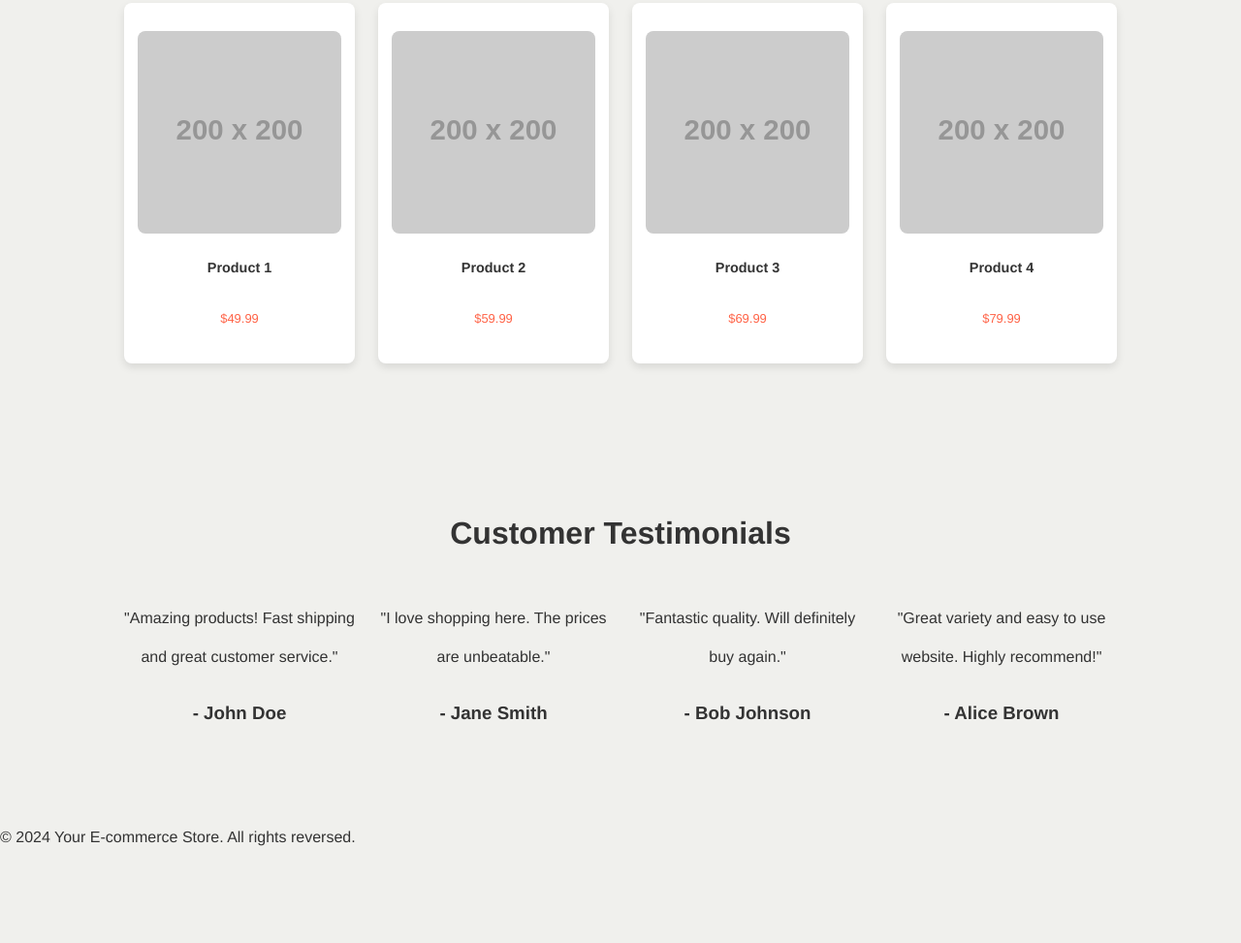
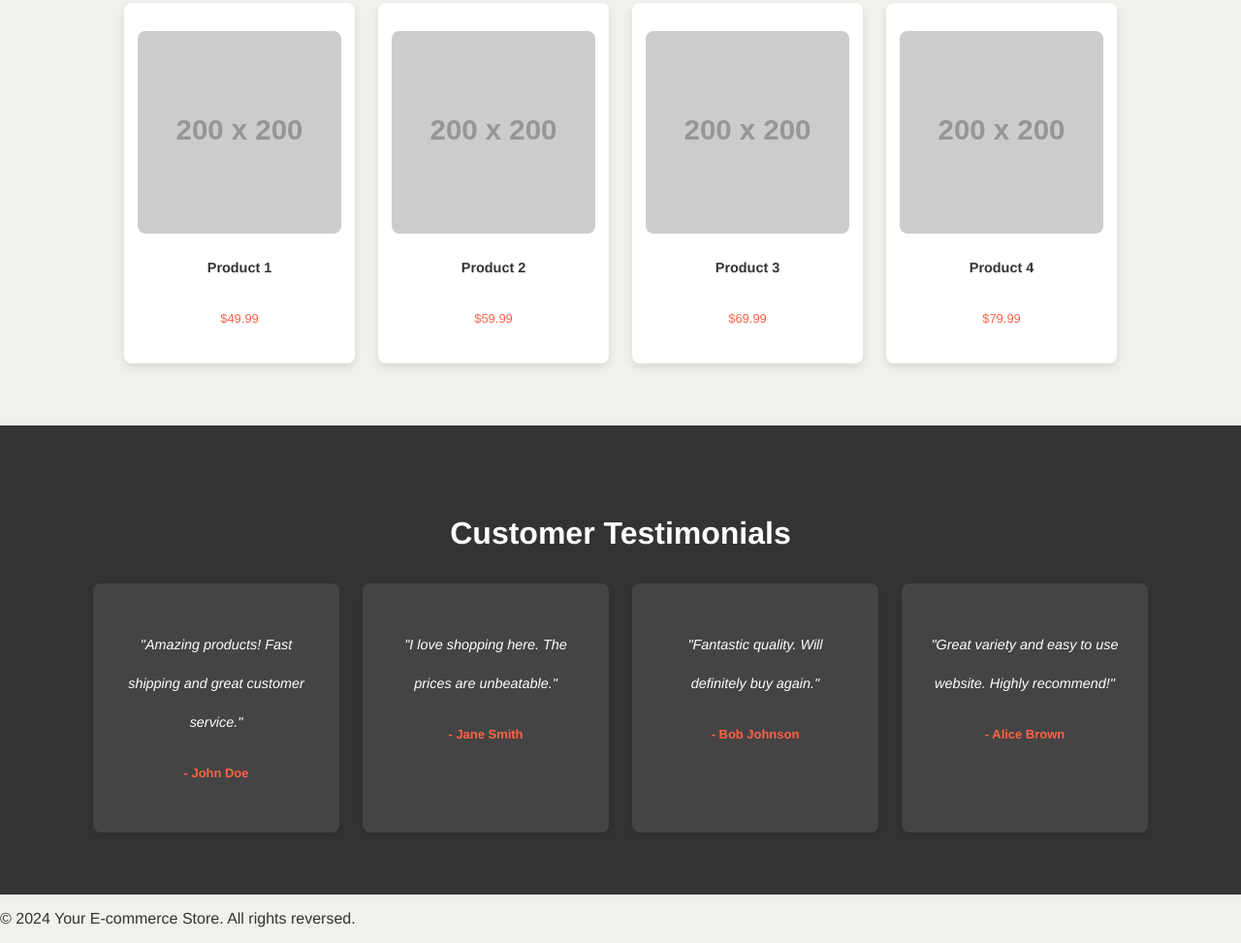
Before and after one commit to VoodooIsT/ecommerce-ninjas, a plain HTML site: page index.html in a window 1280 px wide. Shown: the part 1147-2120 px from the top of the page at 97% size. Before the commit the page ends 2036 px from the top, so only its background shows below. Drawn offline with Linux system fonts and the light colour scheme; placeholder pictures from the web are drawn by us.

Commit message:
Footer and Main section Completed

```diff
--- a/main.css
+++ b/main.css
@@ -152,12 +152,47 @@ a:hover{
     font-size: 0.9em;
     color: #ff6347;
 }
+/*Testimonials*/
 
-.testimonials{
-    padding:4em 8em;
+.testimonials {
+    background-color: #333;
+    color: #fff;
+    padding: 4em 6em;
     text-align: center;
-}
-.testimonials h2{
+  }
+
+  .testimonials h2 {
     font-size: 2em;
     margin-bottom: 1em;
-}
+  }
+
+  .testimonial {
+    background-color: #444;
+    padding: 2em;
+    border-radius: 8px;
+    box-shadow: 0 4px 8px rgba(0,0,0,0.1);
+    font-size: 0.9em;
+  }
+
+  .testimonial p {
+    font-size: 1em;
+    font-style: italic;
+  }
+
+  .testimonial h3 {
+    font-size: 0.9em;
+    margin-top: 1em;
+    color: #ff6347;
+  }
+  /*Footer Section*/
+
+  .footer {
+    background-color: #333;
+    color: #fff;
+    text-align: center;
+    padding: 1em 0;
+  }
+
+  .footer p {
+    margin: 0;
+  }
```
